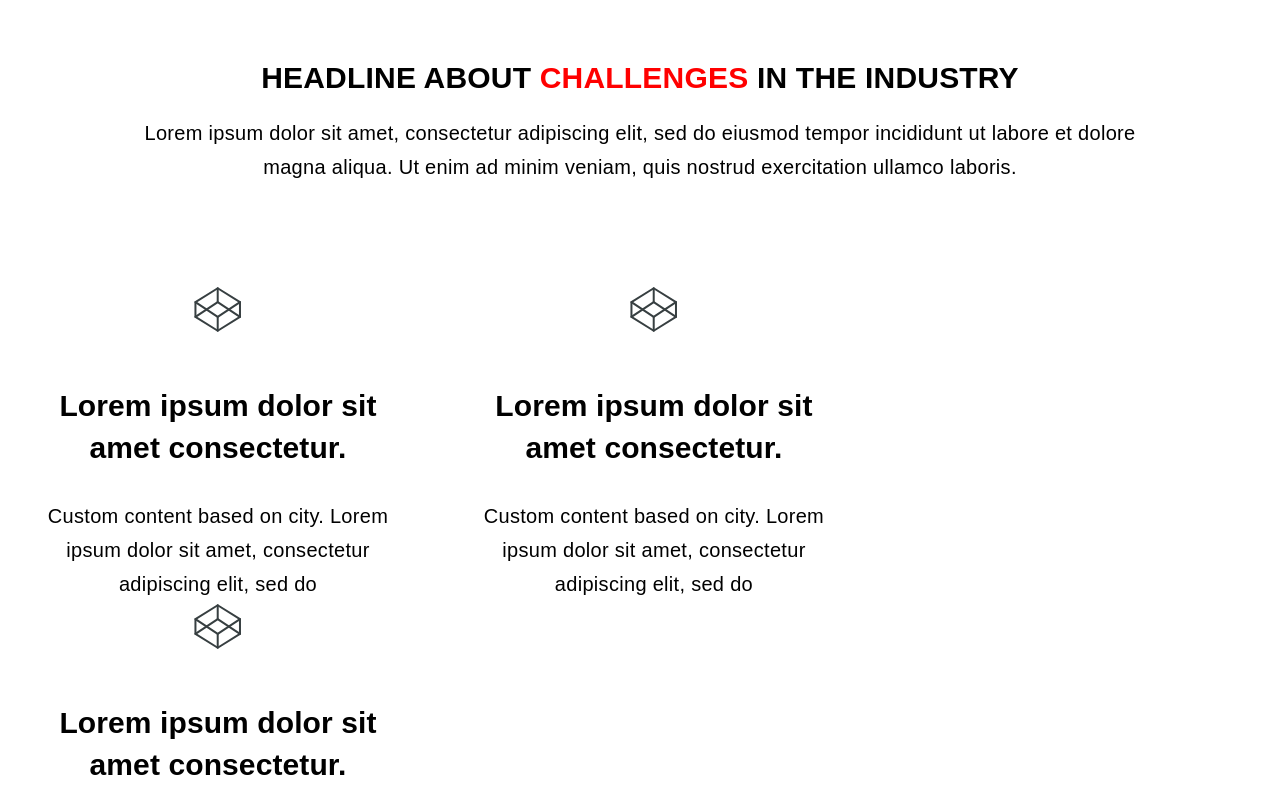
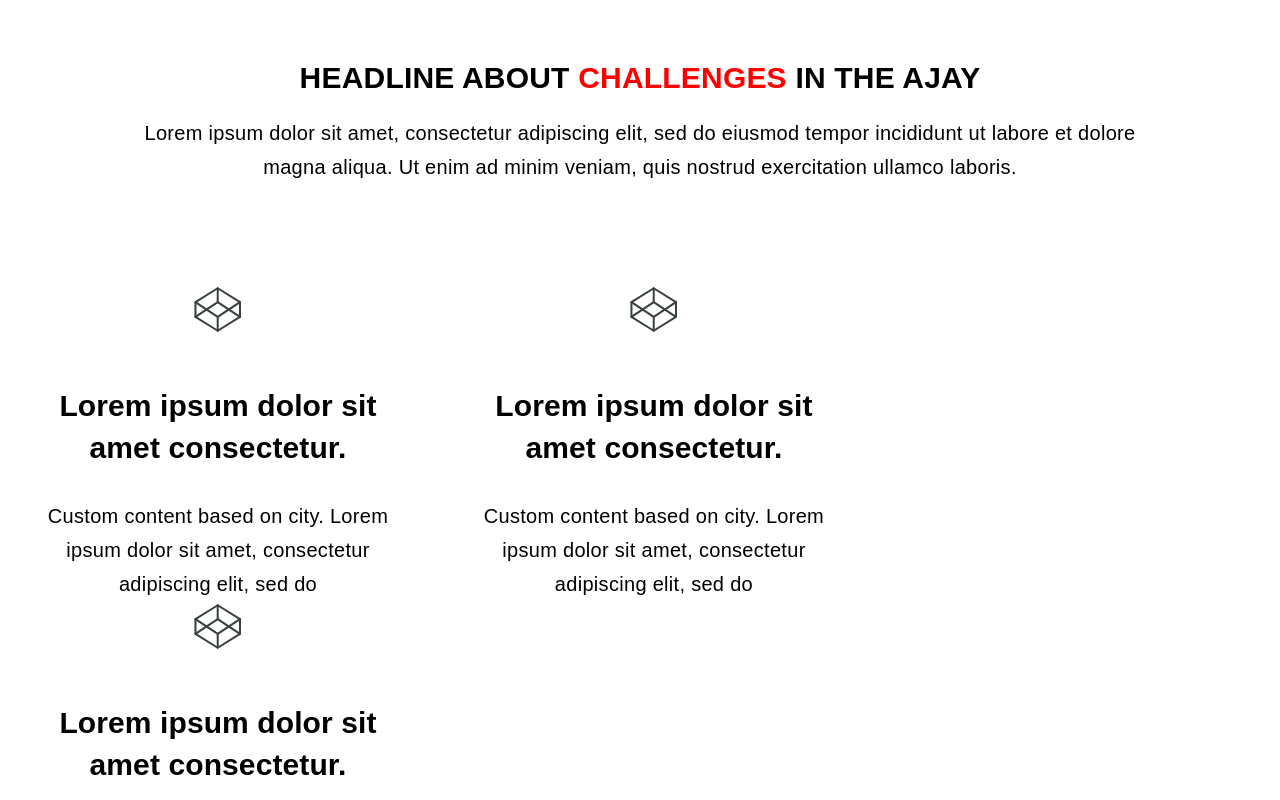
Before and after one commit to lalitparashar06/learn-nextjs, a Next.js app: page /healthcaredetail in a window 1280 px wide. Shown: the top 800 px of the page. Built offline with nearby package versions, Linux system fonts and the light colour scheme.

Commit message:
change name to ajay

```diff
--- a/src/components/IntroWithColtem.jsx
+++ b/src/components/IntroWithColtem.jsx
@@ -7,7 +7,7 @@ export default function IntroWithColtem() {
         <div className="introwrap max-w-[1000px] text-center m-auto pb-[100px]">
           <h3 className="text-[black] text-[30px] ">
             Headline About <span className="text-[red]">Challenges </span>in the
-            Industry
+            Ajay
           </h3>
           <p className="text-[black] text-[20px] pt-[20px]">
             Lorem ipsum dolor sit amet, consectetur adipiscing elit, sed do
```
